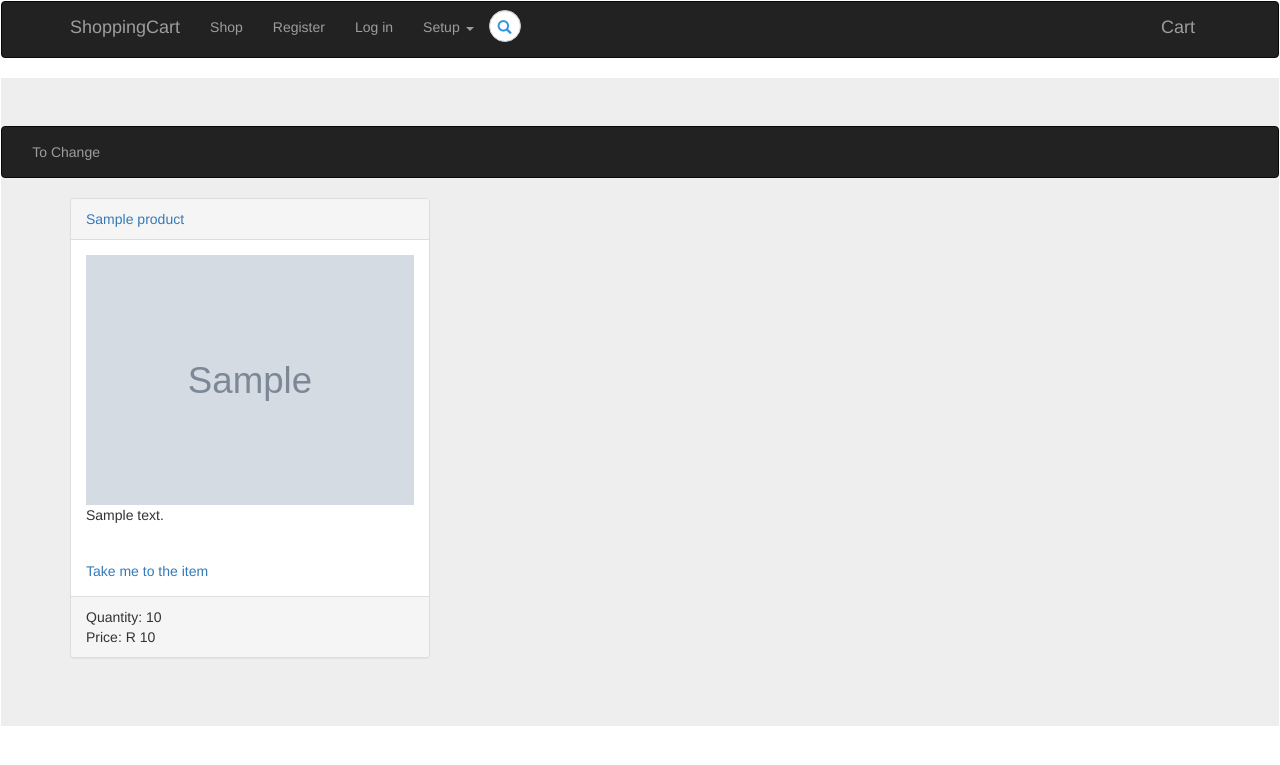
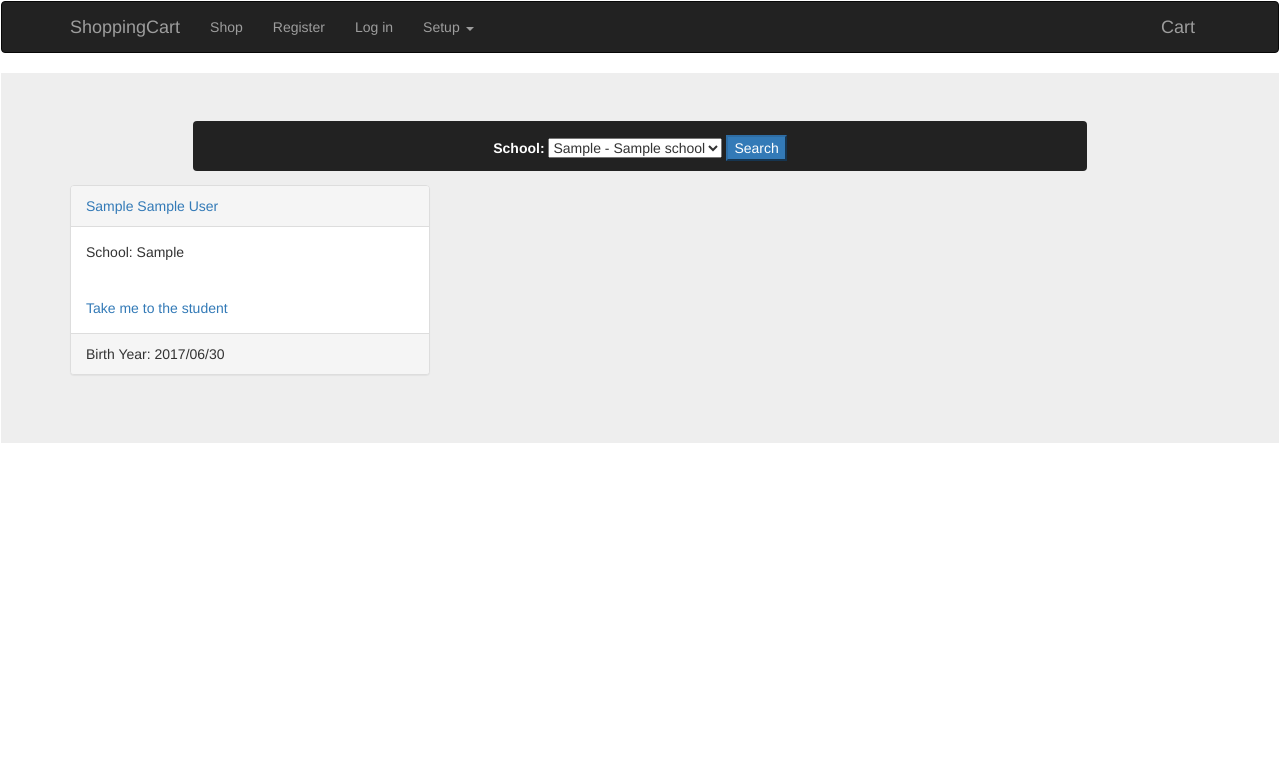
Before and after one commit to MarcoVanderEecken/ShoppingCart, a PHP site: page /productList.php in a window 1280 px wide. Shown: the top 765 px of the page. Run offline with PHP 8.4, Linux system fonts and the light colour scheme; tables that the repository leaves empty or names only in its code hold one stand-in row (values such as "Sample post"); grey boxes marked "Sample" are stand-in pictures.

Commit message:
Version 0.7.1 update - Student List display - First search option of school > Change to sort by school/all - To Add: option for ascending or descending - NOTE THAT THERE IS NO RECORD TABLE YET

```diff
--- a/html/menuDevelopment.html
+++ b/html/menuDevelopment.html
@@ -5,5 +5,9 @@
         <li><a href="databaseSetup/createLoginTable.php"> Create Login Table</a></li>
         <li><a href="databaseSetup/createProducts.php"> Create Product Table</a></li>
         <li><a href="databaseSetup/createProductImage.php"> Create Product Image Table</a></li>
+        <li><a href="databaseSetup/createItem_type.php"> Create Item_type Table</a></li>
+        <li><a href="databaseSetup/createBirthCertificate.php"> Create Birth Certificate Table</a></li>
+        <li><a href="databaseSetup/createSchoolTable.php"> Create School Table</a></li>
+        <li><a href="databaseSetup/createStudent.php"> Create Student Table Table</a></li>
     </ul>
 </li>
--- /dev/null
+++ b/html/studentListItem.html
@@ -0,0 +1,14 @@
+<div class="col-sm-4">
+    <div class="panel panel-default">
+        <div class="panel-heading">
+            <?php echo "<a href='studentItem.php?id={$result['username']}'" . ">" .  $result['fname'] . " " .  $result['sname'] ?> <?php echo "</a>" ?>
+        </div>
+        <div class="panel-body">
+            <div style="overflow-y:auto; height: 4em;"> School: <?php echo $result['school'] ?></div>
+            <?php echo "<a href='studentItem.php?id={$result['username']}'" ?>>Take me to the student <?php echo '</a>' ?>
+        </div>
+        <div class="panel-footer">
+            Birth Year: <?php echo date('Y/m/d', strtotime($result['birth_year'])) ?>
+        </div>
+    </div>
+</div>
--- a/mainMenu.html
+++ b/mainMenu.html
@@ -36,15 +36,15 @@
                         include('html/menuDevelopment.html');
                 ?>
                 <!-- / for development set-up. To remove after completion! -->
-                <li>
-                    <form action="" class="search-form">
-                        <div class="form-group has-feedback">
-                            <label for="search" class="sr-only">Search</label>
-                            <input type="text" class="form-control" name="search" id="search" placeholder="search">
-                            <span class="glyphicon glyphicon-search form-control-feedback"></span>
-                        </div>
-                    </form>
-                </li>
+                <!--<li>-->
+                    <!--<form action="" class="search-form">-->
+                        <!--<div class="form-group has-feedback">-->
+                            <!--<label for="search" class="sr-only">Search</label>-->
+                            <!--<input type="text" class="form-control" name="search" id="search" placeholder="search">-->
+                            <!--<span class="glyphicon glyphicon-search form-control-feedback"></span>-->
+                        <!--</div>-->
+                    <!--</form>-->
+                <!--</li>-->
             </ul>
             <ul class="nav navbar-right">
                 <a class="navbar-brand" href="productCartPage.php"> Cart <?php if(isset($_SESSION['userCart'])) echo "(".count($_SESSION['userCart']).")"; ?>
--- a/productList.php
+++ b/productList.php
@@ -15,27 +15,49 @@
         redirectPage("productItem.php?id={$_GET['id']}");
     }
 
+
     //connect to database to fetch products.
     include("dbConn.php");
+
+    //get schools.
+	$sql = "SELECT abr, name FROM school ORDER BY abr;";
+	$results = $conn->query($sql);
 
 	//container for the products:
 	echo "<div class='jumbotron'>";
 
-	//navbar sort.
-	echo "<nav id=\"myNavBar\" class=\"navbar navbar-default navbar-inverse navbar-fixed-tio\" role=\"navigation\">
-		<form method='post' action='#'>
-			<div class=\"collapse navbar-collapse\" id=\"navbarCollapse\">
-            	<ul class=\"nav navbar-nav\">
-                	<li><a href=\"productList.php\"> To Change</a></li>
-                </ul>
+	//form sort.
+	echo "
+		<form class='navbar-form navbar navbar-inverse' method='post' action='#' style='width:70%; margin: auto auto 1em auto;'>
+			<div class='row'>
+				<div class=\"form-group col-sm-12\" align='center' style='padding-top:1em'>
+				<label style='color:white'>School: </label>
+            	<select name='school'>";
+
+	while($row = mysqli_fetch_assoc($results)){
+		echo "<option value='". htmlspecialchars(htmlspecialchars($row['abr'])) ."'>" . htmlspecialchars($row['abr']) . " - " . htmlspecialchars($row['name']) . "</option>";
+	}
+
+    echo "</select>
+
+
+            	<button type='submit' class='btn-primary'>Search</button>
+            	</div>
             </div>
-		</form>
-	</nav>";
+		</form>";
 
 
     //set up statement for: get product name, description, price and current stock
-    $sql = "SELECT product.productID, productName, productDescription, productPrice, productStock, imageName, imagePath FROM product
-          INNER JOIN productimage ON product.productID = productimage.productID ORDER BY product.productID;";
+//    $sql = "SELECT product.productID, productName, productDescription, productPrice, productStock, imageName, imagePath FROM product
+//          INNER JOIN productimage ON product.productID = productimage.productID ORDER BY product.productID;";
+
+	$order = "school";
+	if(isset($_POST['school'])){
+		echo "SORT WAS SET AS : " . $_POST['school'];
+		$sql = "SELECT username, school, fname, sname, birth_year FROM student WHERE school = '{$_POST['school']}' ORDER BY {$order}";
+	}else{
+		$sql = "SELECT username, school, fname, sname, birth_year FROM student ORDER BY {$order}";
+	}
 
     //save query results
     $results = $conn->query($sql);
@@ -43,13 +65,11 @@
     //keep track of result number.
     $resultID = 0;
 
-
-
 	//start of products
     echo "<div class='container'>
 ";
 
-    $imgPath = 'images/products/';
+//    $imgPath = 'images/products/';
 
     //for each row
     while ($result = mysqli_fetch_assoc($results)){
@@ -57,7 +77,7 @@
             if($resultID !== 0)echo "</div>";
             echo "<div class='row '>";
         }
-        include('html/productListItem.html');
+        include('html/studentListItem.html');
         $resultID++; //increment item number
     }
 
```
Also changed, not shown: databaseSetup/createBirthCertificate.php (+14 -0 lines), databaseSetup/createItem_type.php (+16 -0 lines), databaseSetup/createSchoolTable.php (+7 -0 lines), databaseSetup/createStudent.php (+15 -0 lines), css/shopcart.css (line endings or trailing spaces).
